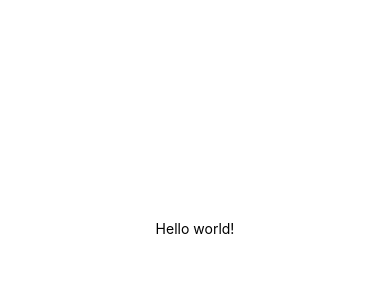
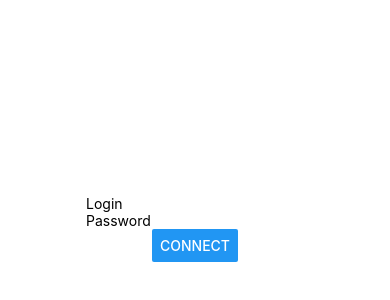
Before and after one commit to BenjaminPcrd/RectNativeAppTest, a React Native app in the folder ReactNativeAppTest/: screen / in a window 390 px wide. Shown: the part 194-494 px from the top of the page. Built offline with nearby package versions, Linux system fonts and the light colour scheme.

Commit message:
creation of a custom component

```diff
--- a/ReactNativeAppTest/App.js
+++ b/ReactNativeAppTest/App.js
@@ -1,21 +1,10 @@
 import React from 'react';
-import { StyleSheet, Text, View } from 'react-native';
+import Search from './Components/Search'
 
 export default class App extends React.Component {
   render() {
     return (
-      <View style={styles.container}>
-        <Text>Hello world!</Text>
-      </View>
+      <Search/>
     );
   }
 }
-
-const styles = StyleSheet.create({
-  container: {
-    flex: 1,
-    backgroundColor: '#fff',
-    alignItems: 'center',
-    justifyContent: 'center',
-  },
-});
--- /dev/null
+++ b/ReactNativeAppTest/Components/Search.js
@@ -0,0 +1,26 @@
+import React from 'react'
+import { View, TextInput, Button, StyleSheet } from 'react-native'
+
+class Search extends React.Component {
+  render() { // render() {} <=> render = function() {}
+    return (
+      <View style={styles.container}>
+        <TextInput placeholder='Login'/>
+        <TextInput placeholder='Password' secureTextEntry={true} textContentType='password'/>
+        <Button title='Connect' onPress={() => {}}/>
+      </View>
+    )
+    // () => {} <=> function() {}*
+  }
+}
+
+const styles = StyleSheet.create({
+  container: {
+    flex: 1,
+    backgroundColor: '#fff',
+    alignItems: 'center',
+    justifyContent: 'center',
+  },
+});
+
+export default Search
```
